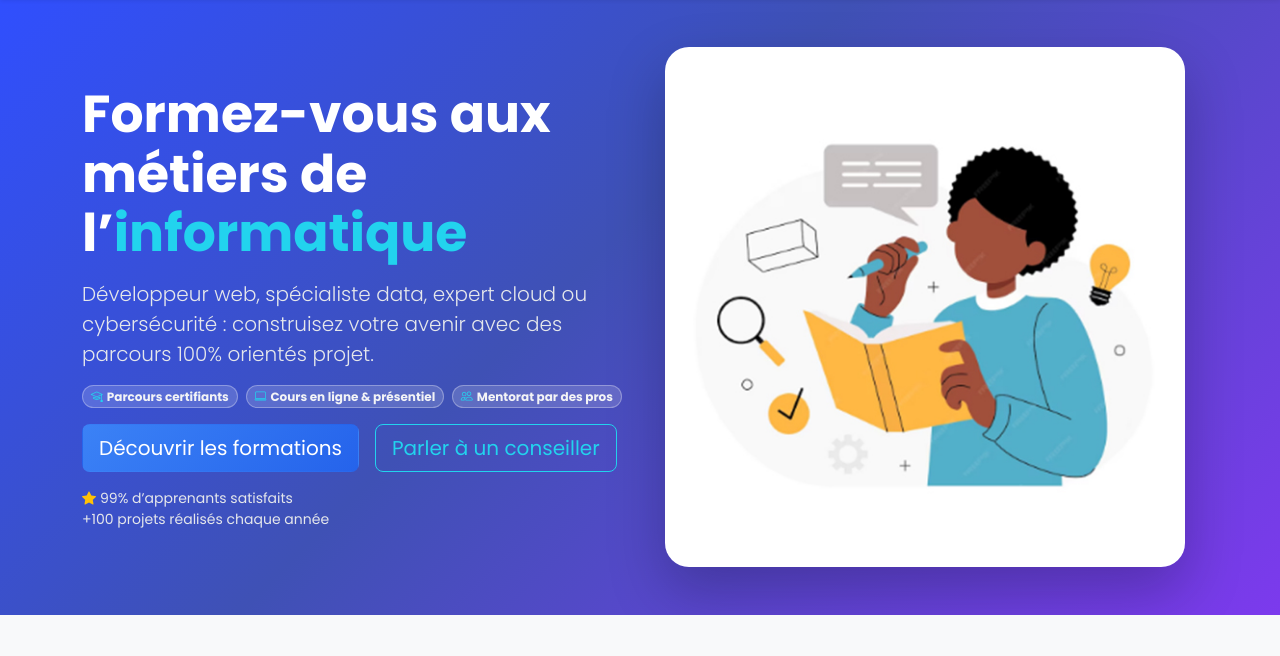
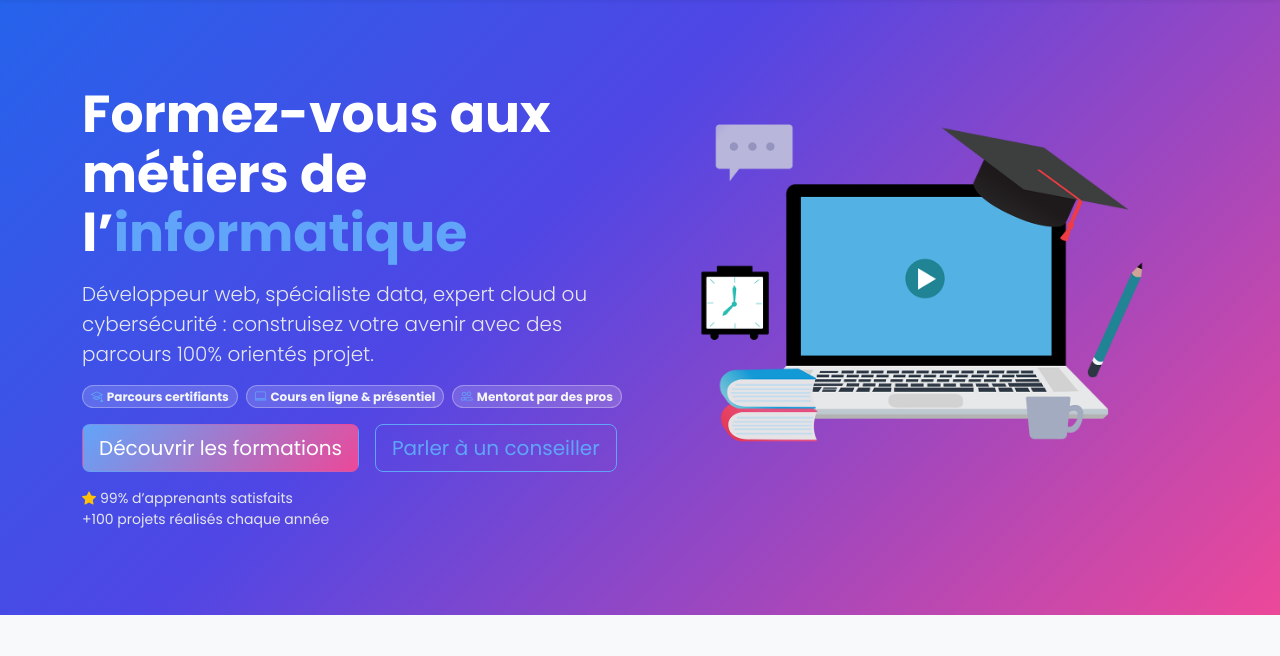
Before and after one commit to Jordandev8262/Nesten-Digital-Center, a plain HTML site: page index.html in a window 1280 px wide. Shown: the part 75-731 px from the top of the page. Drawn offline with nearby package versions, Linux system fonts and the light colour scheme.

Commit message:
Etape 3 pour Design

```diff
--- a/css/styles.css
+++ b/css/styles.css
@@ -46,7 +46,7 @@
 .hover-underline:hover::after{width:100%}
 
 /* HERO enhanced design */
-header.hero{position:relative;background:linear-gradient(135deg,#304ffe 0%,#3f51b5 45%,#7c3aed 100%);color:#fff}
+header.hero{position:relative;background:linear-gradient(135deg,#2563eb 0%, #4f46e5 40%, #ec4899 100%);color:#fff}
 header.hero .container{padding-top:4.5rem;padding-bottom:4.5rem}
 .hero-title{font-size:3.25rem;line-height:1.15;color:#fff;font-weight:800}
 @media (max-width: 576px){.hero-title{font-size:2.4rem;line-height:1.2}}
@@ -56,10 +56,18 @@
 header.hero .hero-trust, header.hero .hero-trust span, header.hero .hero-trust small{color:#e5e7eb!important}
 header.hero .badge{color:#f3f4f6!important;background:rgba(255,255,255,.16)!important;border-color:rgba(255,255,255,.30)!important}
 /* Header (hero) accent color: replace orange with clean cyan/blue */
-header.hero .text-primary{color:#22d3ee!important}
-header.hero .btn-primary{background:linear-gradient(135deg,#3b82f6,#2563eb);border-color:transparent}
-header.hero .btn-outline-primary{border-color:#22d3ee;color:#22d3ee}
-header.hero .btn-outline-primary:hover{background:#22d3ee;color:#0b1220;border-color:#22d3ee}
+/* Inscription: soft-card steps — sans fond (transparent), ultra lisible */
+header.hero .soft-card{position:relative;background:transparent!important;border:none!important;border-radius:18px;padding:16px;backdrop-filter:none!important;-webkit-backdrop-filter:none!important;box-shadow:none!important}
+header.hero .soft-card::before{display:none}
+header.hero .soft-card h5,header.hero .soft-card p,header.hero .soft-card small{color:#e5e7eb!important;text-shadow:0 1px 1px rgba(2,6,23,.45)}
+header.hero .soft-card .text-muted{color:#e5e7eb!important;opacity:.95}
+header.hero .soft-card .list-steps li{color:#f3f4f6}
+header.hero .soft-card .list-steps li span{background:linear-gradient(135deg,#3b82f6,#ec4899);box-shadow:0 8px 16px rgba(17,24,39,.28)}
+header.hero .soft-card .badge{color:#f3f4f6!important;background:transparent!important;border-color:rgba(255,255,255,.22)!important}
+header.hero .text-primary{color:#60a5fa!important}
+header.hero .btn-primary{background:linear-gradient(135deg,#60a5fa,#ec4899);border-color:transparent}
+header.hero .btn-outline-primary{border-color:#60a5fa;color:#60a5fa}
+header.hero .btn-outline-primary:hover{background:#60a5fa;color:#0b1220;border-color:#60a5fa}
 /* Search bar improvements */
 .hero-search{display:flex;align-items:center;gap:.5rem;background:#fff;border-radius:999px;padding:.5rem .5rem;box-shadow:0 12px 32px rgba(2,6,23,.2);width:100%;max-width:720px;z-index:1}
 .hero-search:focus-within{box-shadow:0 16px 36px rgba(59,130,246,.25)}
@@ -72,7 +80,9 @@
   .hero-search .hero-input{flex-basis:100%}
 }
 /* Subtle drop shadow for hero illustration */
-.hero-illustration{max-width:520px;border-radius:24px;box-shadow:0 24px 56px rgba(2,6,23,.25)}
+.hero-illustration{max-width:520px}
+/* Header hero illustration: remove rectangle/border and softly blend with background */
+header.hero .hero-illustration{border-radius:0!important;box-shadow:none!important;background:transparent!important;filter:none;mask-image:radial-gradient(circle at 50% 50%, rgba(0,0,0,1) 72%, rgba(0,0,0,0) 100%);-webkit-mask-image:radial-gradient(circle at 50% 50%, rgba(0,0,0,1) 72%, rgba(0,0,0,0) 100%)}
 
 /* Reveal on scroll */
 .reveal{opacity:0;transform:translateY(18px);transition:opacity .6s ease, transform .6s ease;will-change:opacity,transform}
--- a/index.html
+++ b/index.html
@@ -71,7 +71,7 @@
           </div>
         </div>
         <div class="col-lg-6 text-center">
-          <img class="hero-illustration" src="assets/svg/illustration-hero.jpg" alt="Illustration hero" />
+          <img class="hero-illustration" src="assets/svg/illustration-hero.png" alt="Illustration hero" />
         </div>
       </div>
     </div>
```
Also changed, not shown: assets/svg/illustration-hero.jpg (deleted), assets/svg/illustration-hero.png (added).
